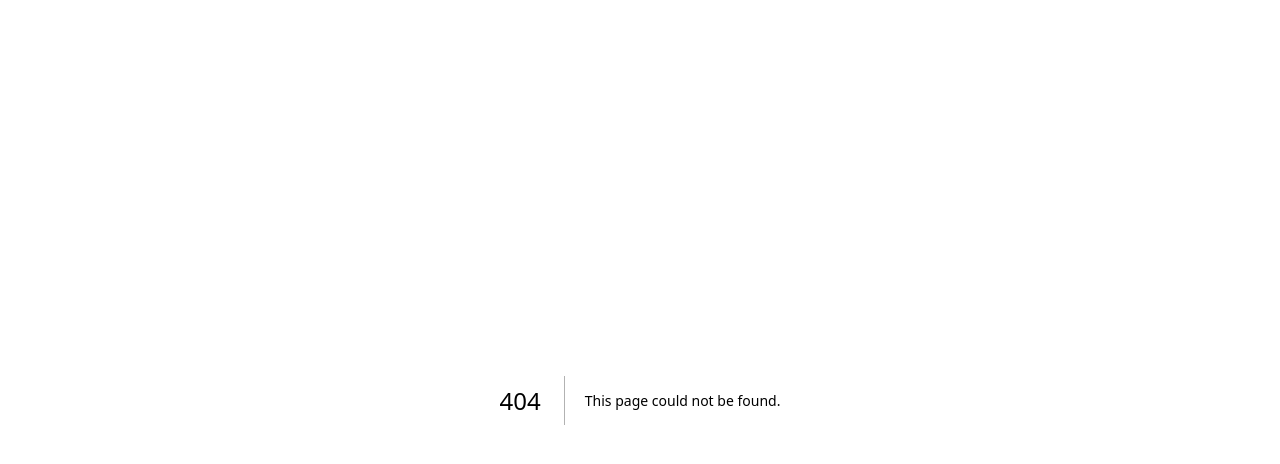
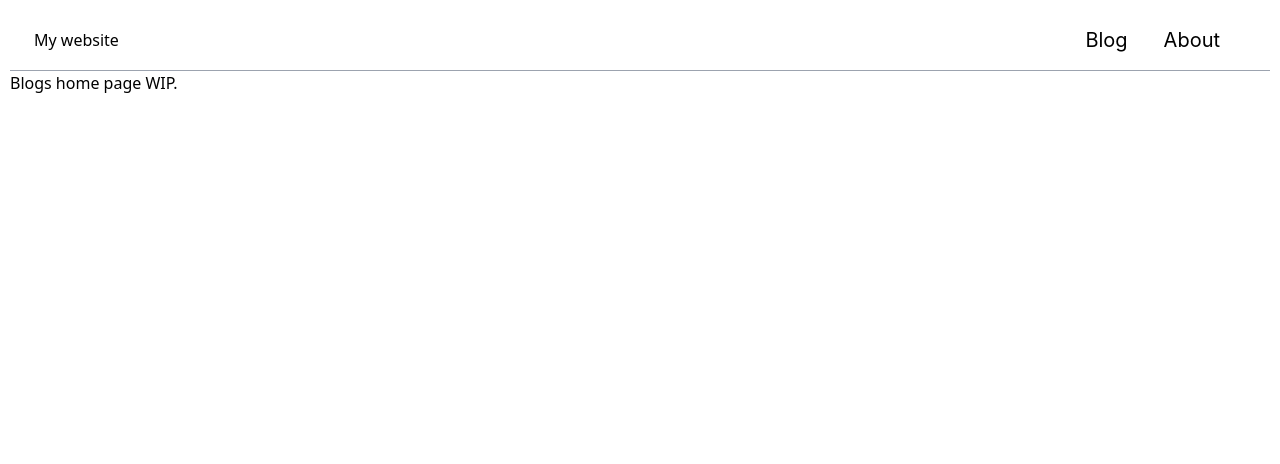
Before and after one commit to yechuan51/MyWebsiteV2, a Next.js app in the folder website/: page /blogs in a window 1280 px wide. Before the commit this address had no page. Shown: the top 464 px of the page. Built offline with nearby package versions, Linux system fonts and the light colour scheme.

Commit message:
Add blog and about page

```diff
--- /dev/null
+++ b/website/src/app/(home)/about/page.tsx
@@ -0,0 +1,4 @@
+export default function AboutPage() {
+  // For now, just display a dummy about page.
+  return <p>About page WIP.</p>;
+}
--- /dev/null
+++ b/website/src/app/(home)/blogs/[slug]/page.tsx
@@ -0,0 +1,3 @@
+export default function BlogPage() {
+  return <p>Blog page WIP.</p>;
+}
--- /dev/null
+++ b/website/src/app/(home)/blogs/page.tsx
@@ -0,0 +1,3 @@
+export default function BlogsHomePage() {
+  return <p>Blogs home page WIP.</p>;
+}
```
